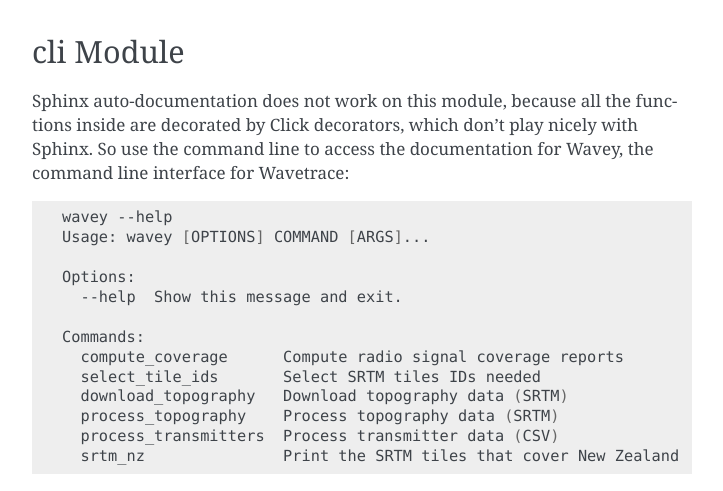
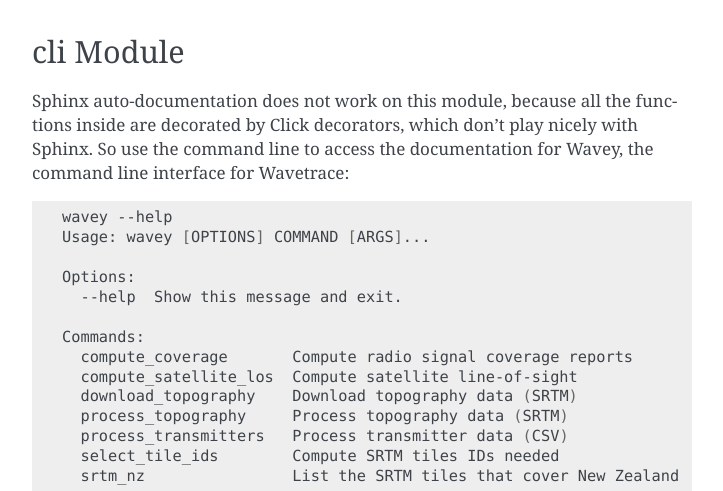
Before and after one commit to NZRS/wavetrace, a Sphinx documentation site: the page built from docs/package.rst, in a window 1280 px wide, cut to the strip 789-1280 px from the top of the page. Shown: the whole strip, without its empty margins (388-1111 px from the left). Built offline with Sphinx 7.4.7, drawn with Linux system fonts in a browser that asks for light colours.

Commit message:
Tweaked docstrings

```diff
--- a/docs/package.rst
+++ b/docs/package.rst
@@ -49,12 +49,13 @@
       --help  Show this message and exit.
 
     Commands:
-      compute_coverage      Compute radio signal coverage reports
-      select_tile_ids       Select SRTM tiles IDs needed
-      download_topography   Download topography data (SRTM)
-      process_topography    Process topography data (SRTM)
-      process_transmitters  Process transmitter data (CSV)
-      srtm_nz               Print the SRTM tiles that cover New Zealand
+      compute_coverage       Compute radio signal coverage reports
+      compute_satellite_los  Compute satellite line-of-sight
+      download_topography    Download topography data (SRTM)
+      process_topography     Process topography data (SRTM)
+      process_transmitters   Process transmitter data (CSV)
+      select_tile_ids        Compute SRTM tiles IDs needed
+      srtm_nz                List the SRTM tiles that cover New Zealand
 
 .. automodule:: wavetrace.cli
     :members:
```
Also changed, not shown: 1 other file.
